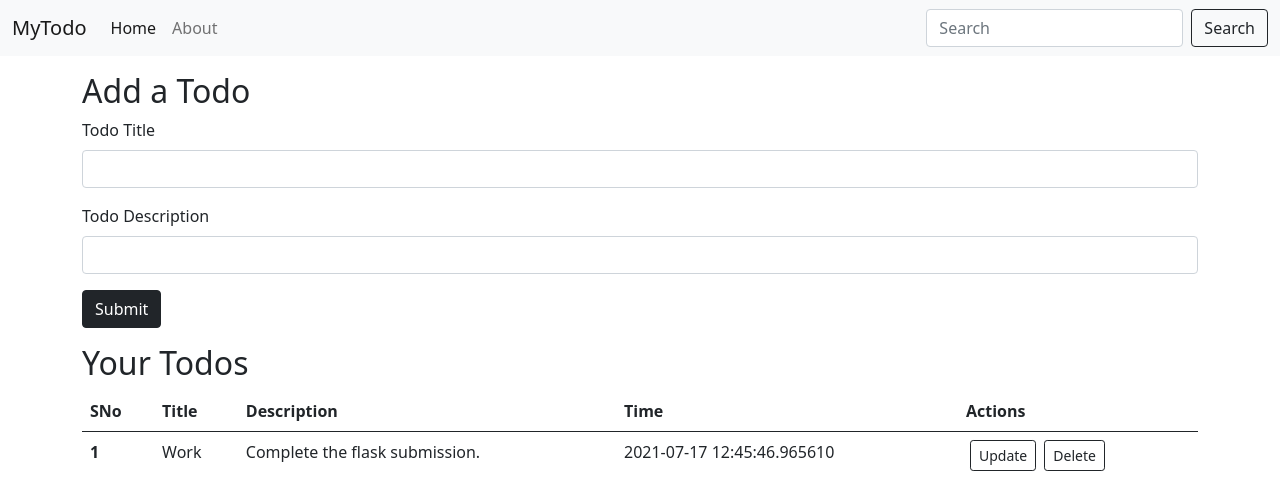
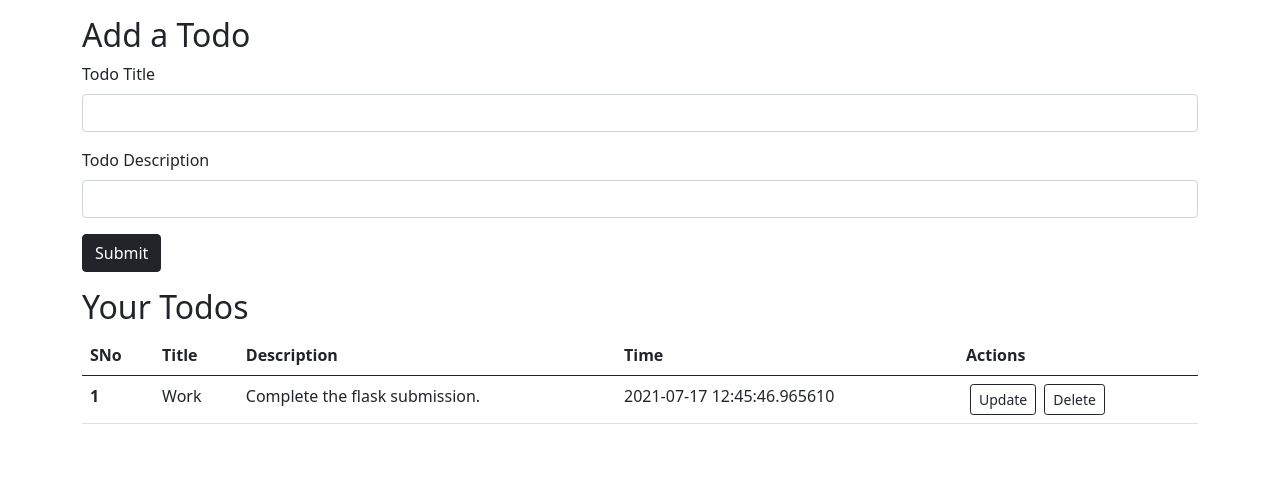
Before and after one commit to MADHU-THE-ROOK/APPLICATION-TODO, a Flask app: page / in a window 1280 px wide. Shown: the top 479 px of the page. Run offline with Flask 2, Linux system fonts and the light colour scheme; data comes from the database, SQL or seed files in the repository; both versions use the stored data as it was after the commit.

Commit message:
changes done

```diff
--- a/templates/base.html
+++ b/templates/base.html
@@ -15,32 +15,7 @@
 </head>
 
 <body>
-    <nav class="navbar navbar-expand-lg navbar-light bg-light">
-        <div class="container-fluid">
-            <a class="navbar-brand" href="/">MyTodo</a>
-            <button class="navbar-toggler" type="button" data-bs-toggle="collapse"
-                data-bs-target="#navbarSupportedContent" aria-controls="navbarSupportedContent" aria-expanded="false"
-                aria-label="Toggle navigation">
-                <span class="navbar-toggler-icon"></span>
-            </button>
-            <div class="collapse navbar-collapse" id="navbarSupportedContent">
-                <ul class="navbar-nav me-auto mb-2 mb-lg-0">
-                    <li class="nav-item">
-                        <a class="nav-link active" aria-current="page" href="#">Home</a>
-                    </li>
-                    <li class="nav-item">
-                        <a class="nav-link" href="#">About</a>
-                    </li>
 
-
-                </ul>
-                <form class="d-flex">
-                    <input class="form-control me-2" type="search" placeholder="Search" aria-label="Search">
-                    <button class="btn btn-outline-dark" type="submit">Search</button>
-                </form>
-            </div>
-        </div>
-    </nav>
 {% block body %}
 
 {% endblock body %}
```
Also changed, not shown: todo.db, 1 other file.
